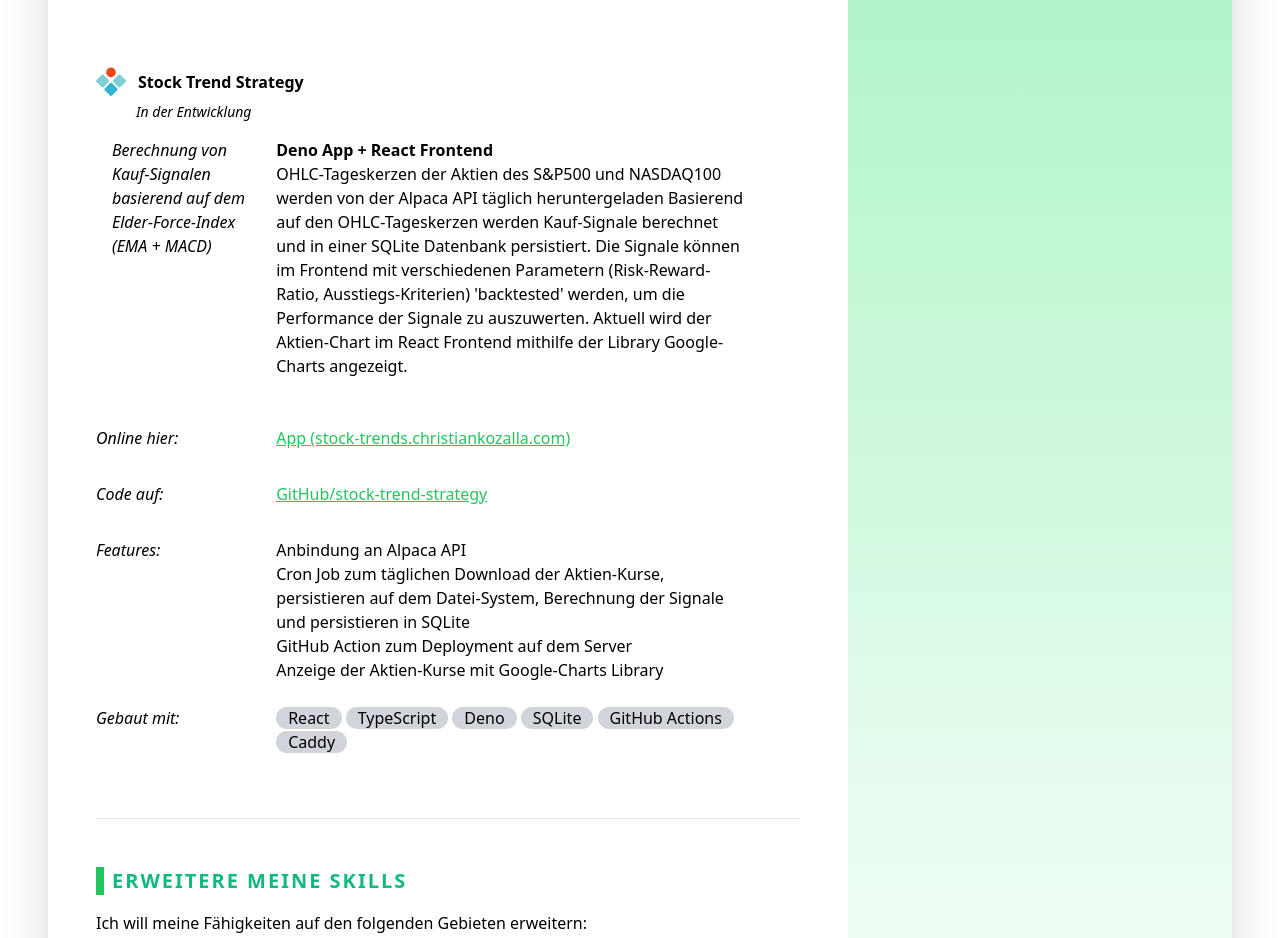
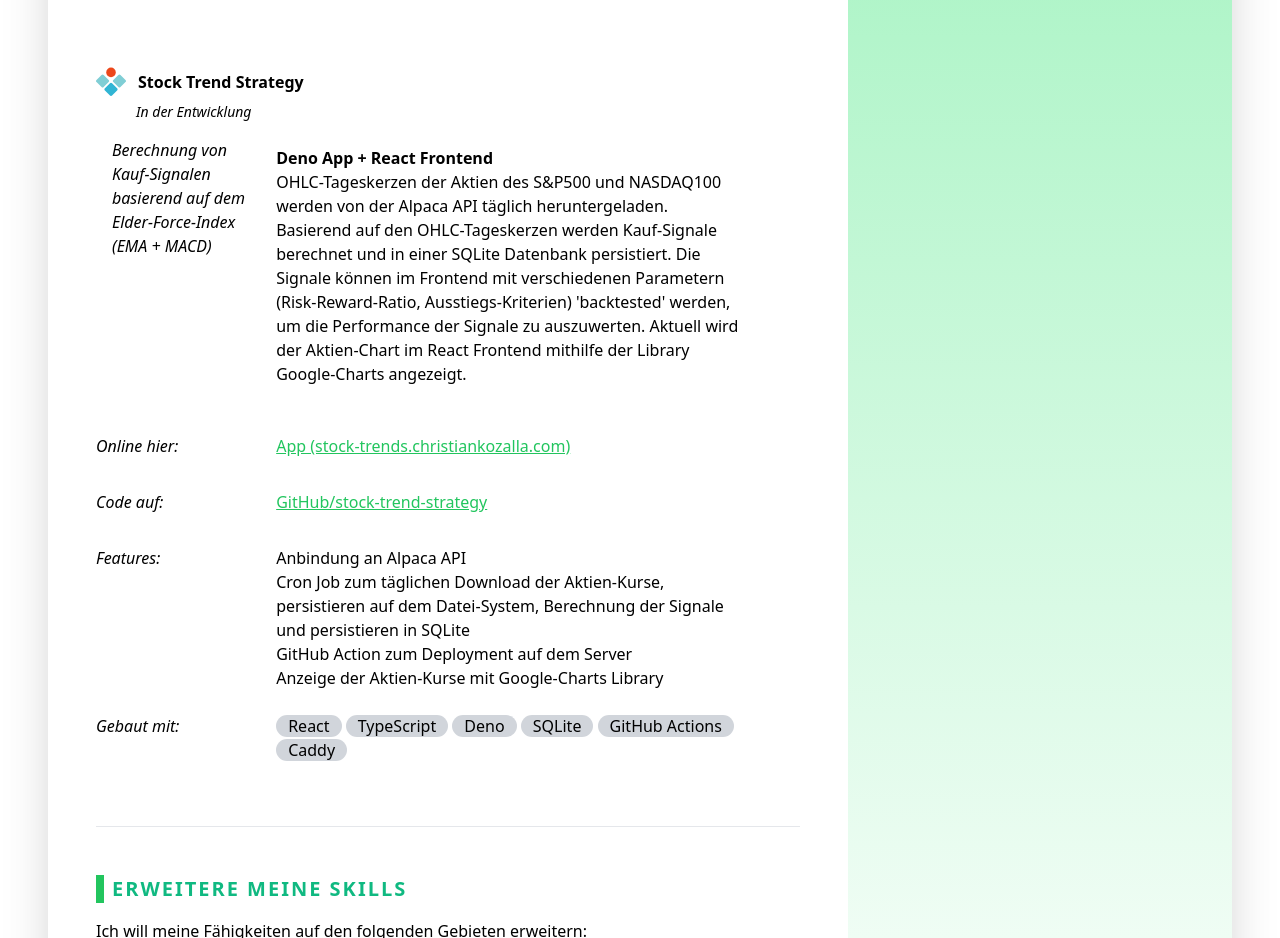
Before and after one commit to christiankozalla/blog, an Astro site: page /CV/de in a window 1280 px wide. Shown: the part 2500-3438 px from the top of the page. Built offline with nearby package versions, Linux system fonts and the light colour scheme; Astro itself is replaced by a stand-in of ours.

Commit message:
fix: typos

```diff
--- a/src/pages/CV/de/index.astro
+++ b/src/pages/CV/de/index.astro
@@ -623,9 +623,9 @@
 
                                 </div>
                                 <div class="lg:inline-block lg:w-8/12 w-full my-4">
-                                    <p class="mb-2">
+                                    <p class="my-2">
                                         <strong>Deno App + React Frontend</strong><br>
-                                        OHLC-Tageskerzen der Aktien des S&P500 und NASDAQ100 werden von der Alpaca API täglich heruntergeladen
+                                        OHLC-Tageskerzen der Aktien des S&P500 und NASDAQ100 werden von der Alpaca API täglich heruntergeladen.
                                         Basierend auf den OHLC-Tageskerzen werden Kauf-Signale berechnet und in einer SQLite Datenbank persistiert.
                                         Die Signale können im Frontend mit verschiedenen Parametern (Risk-Reward-Ratio, Ausstiegs-Kriterien) 'backtested' werden, um die Performance der Signale zu auszuwerten.
                                         Aktuell wird der Aktien-Chart im React Frontend mithilfe der Library Google-Charts angezeigt.
--- a/src/pages/CV/index.astro
+++ b/src/pages/CV/index.astro
@@ -653,7 +653,7 @@
                                         Calculation of Buy Signals based on the Elder Force Index (EMA + MACD)
                                     </div>
                                     <div class="lg:inline-block lg:w-8/12 w-full">
-                                        <p class="mb-2">
+                                        <p class="my-2">
                                             <strong>Deno App + React Frontend</strong><br>
                                             OHLC daily candles of S&P500 and NASDAQ100 stocks are downloaded daily from the Alpaca API.
                                             Based on the OHLC daily candles, buy signals are calculated and persisted in an SQLite database.
```
